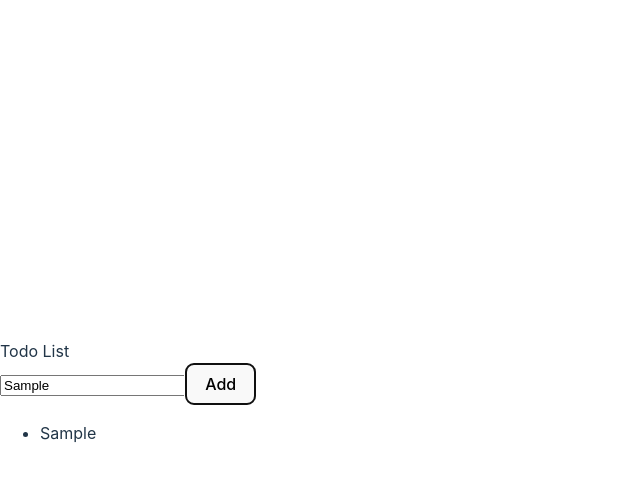
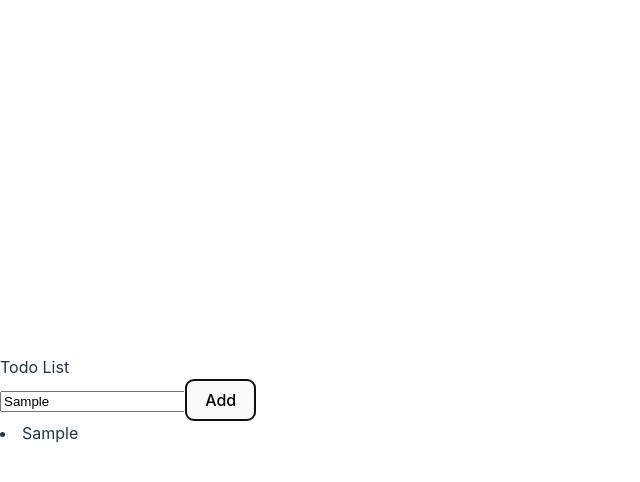
Before and after one commit to suwat16/react-todo-list, a React (Vite) app: page / in a window 1280 px wide. Both pictures are taken after typing "Sample" into the empty fields and a click on the button "Add". Shown: the top 482 px of the page, without its empty margins (0-640 px from the left). Built offline with nearby package versions, Linux system fonts and the light colour scheme; the HTML template or start-up script is replaced by a standard one.

Commit message:
Refactor App component to use separate components for todo list and input

```diff
--- a/src/App.tsx
+++ b/src/App.tsx
@@ -1,35 +1,18 @@
-import React, { useState } from "react";
+import { useState } from "react";
+import TodoList from "./components/todo-list";
+import InputTodo from "./components/input-todo";
 
 function App() {
-  const [todoInput, setTodoInput] = useState<string>("");
   const [todoList, setTodoList] = useState<string[]>([]);
 
-  const handleSubmit = (e: React.FormEvent) => {
-    e.preventDefault();
-
-    setTodoList([...todoList, todoInput]);
+  const handleTodoInput = (todo: string) => {
+    setTodoList([...todoList, todo]);
   };
 
   return (
     <>
-      <div>
-        <form onSubmit={handleSubmit}>
-          <label>Todo List</label>
-          <br />
-          <input
-            type="text"
-            value={todoInput}
-            onChange={(e) => setTodoInput(e.target.value)}
-          />
-
-          <button type="submit">Add</button>
-        </form>
-        <ul>
-          {todoList.map((todo, index) => (
-            <li key={index}>{todo}</li>
-          ))}
-        </ul>
-      </div>
+      <InputTodo onTodoInput={handleTodoInput} />
+      <TodoList todoList={todoList} />
     </>
   );
 }
--- /dev/null
+++ b/src/components/input-todo.tsx
@@ -0,0 +1,32 @@
+import React, { useState } from "react";
+
+const InputTodo = ({
+  onTodoInput,
+}: {
+  onTodoInput: (todo: string) => void;
+}) => {
+  const [todoInput, setTodoInput] = useState<string>("");
+
+  const handleSubmit = (e: React.FormEvent) => {
+    e.preventDefault();
+    onTodoInput(todoInput);
+  };
+
+  return (
+    <div>
+      <form onSubmit={handleSubmit}>
+        <label>Todo List</label>
+        <br />
+        <input
+          type="text"
+          value={todoInput}
+          onChange={(e) => setTodoInput(e.target.value)}
+        />
+
+        <button type="submit">Add</button>
+      </form>
+    </div>
+  );
+};
+
+export default InputTodo;
--- /dev/null
+++ b/src/components/todo-list.tsx
@@ -0,0 +1,11 @@
+const TodoList = ({ todoList }: { todoList: string[] }) => {
+  return (
+    <div>
+      {todoList.map((todo, index) => (
+        <li key={index}>{todo}</li>
+      ))}
+    </div>
+  );
+};
+
+export default TodoList;
```
